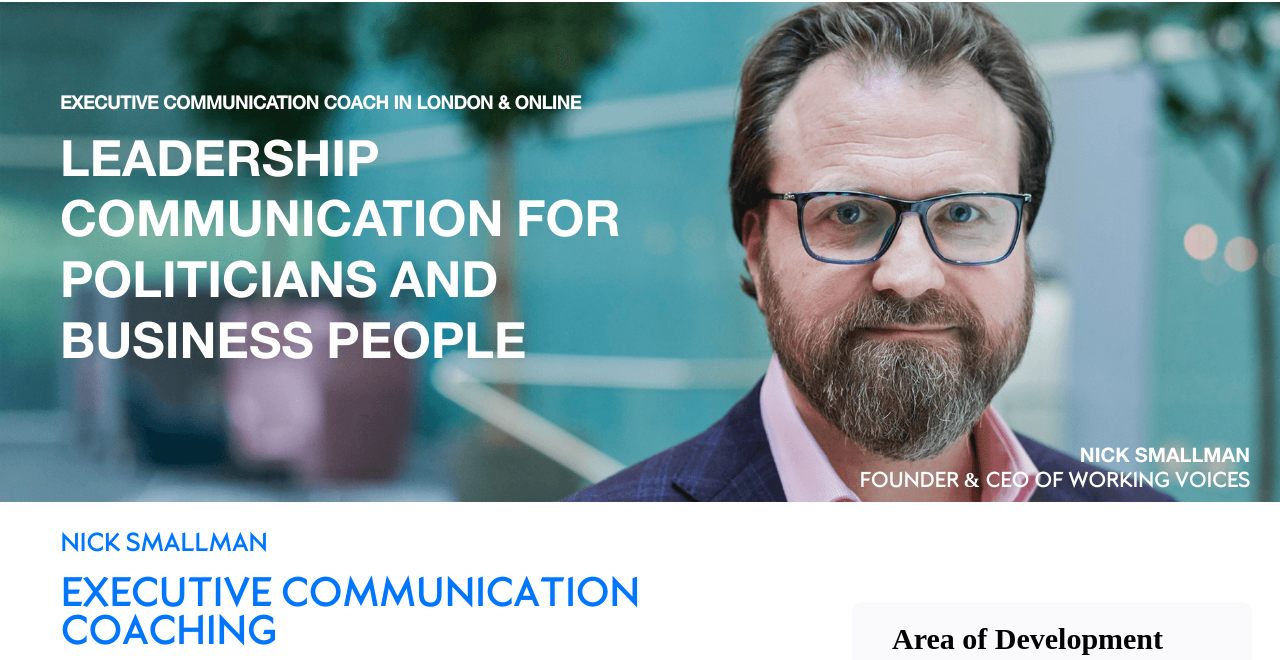
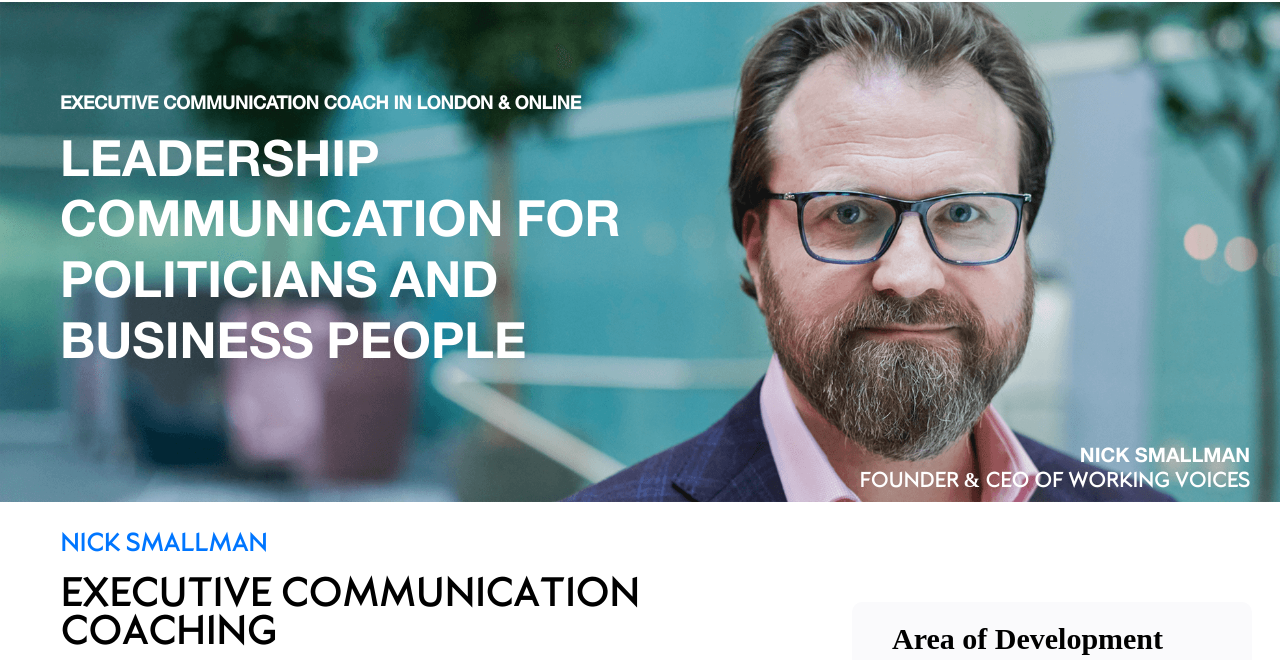
Before and after one commit to GurmeetSingh07/Html-css-Test-Job-1-update-, a plain HTML site: page index.html in a window 1280 px wide. Shown: the part 92-752 px from the top of the page. Drawn offline with Linux system fonts and the light colour scheme; files whose address does not match are found by name.

Commit message:
major update

```diff
--- a/style.css
+++ b/style.css
@@ -108,7 +108,6 @@ header {
   margin-top: 30px;
 }
 .para h1 {
-  color: #0076ff;
   margin-top: 20px;
 
   width: 600px;
```
Also changed, not shown: index.html (+1 -0 lines).
